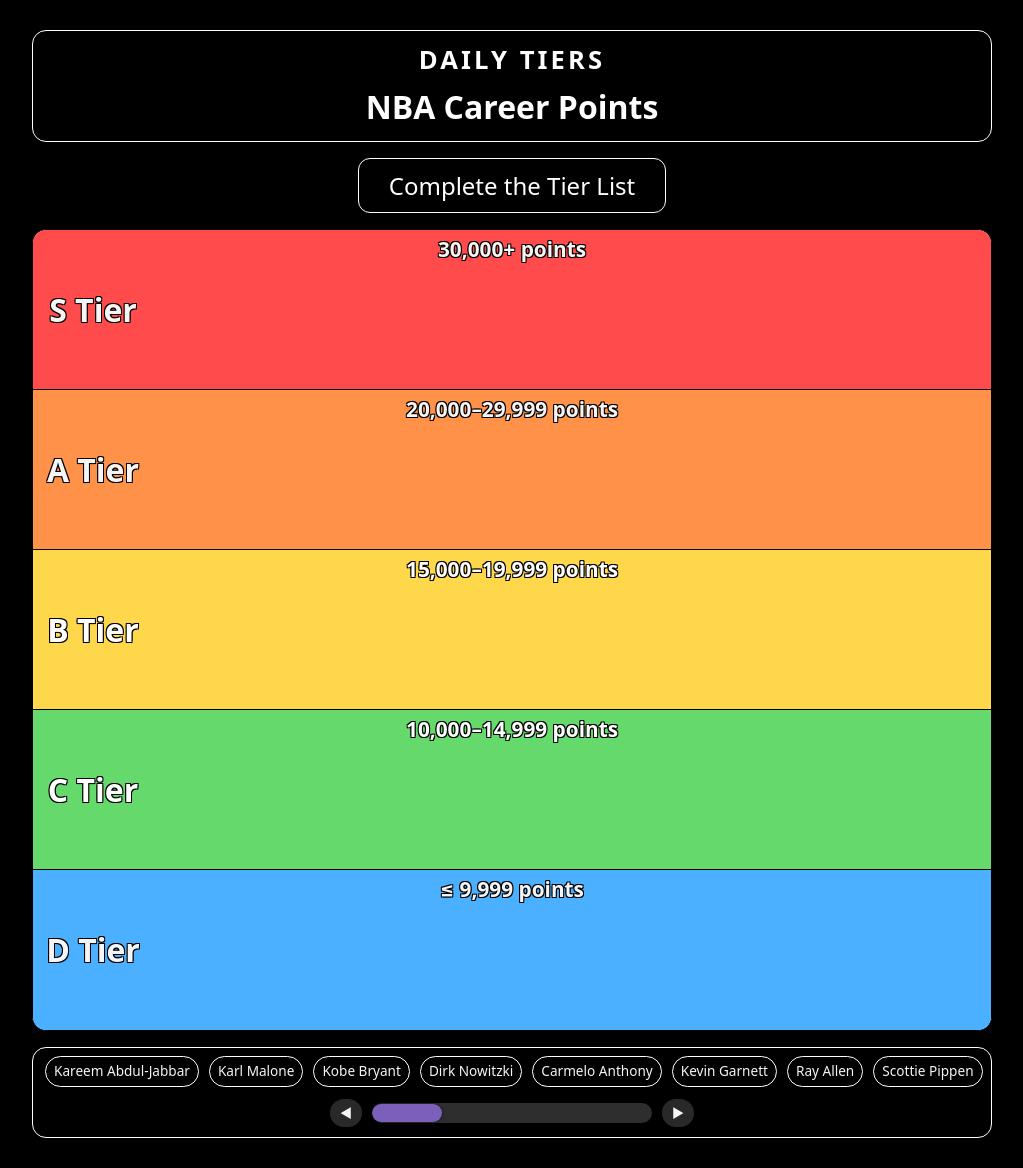
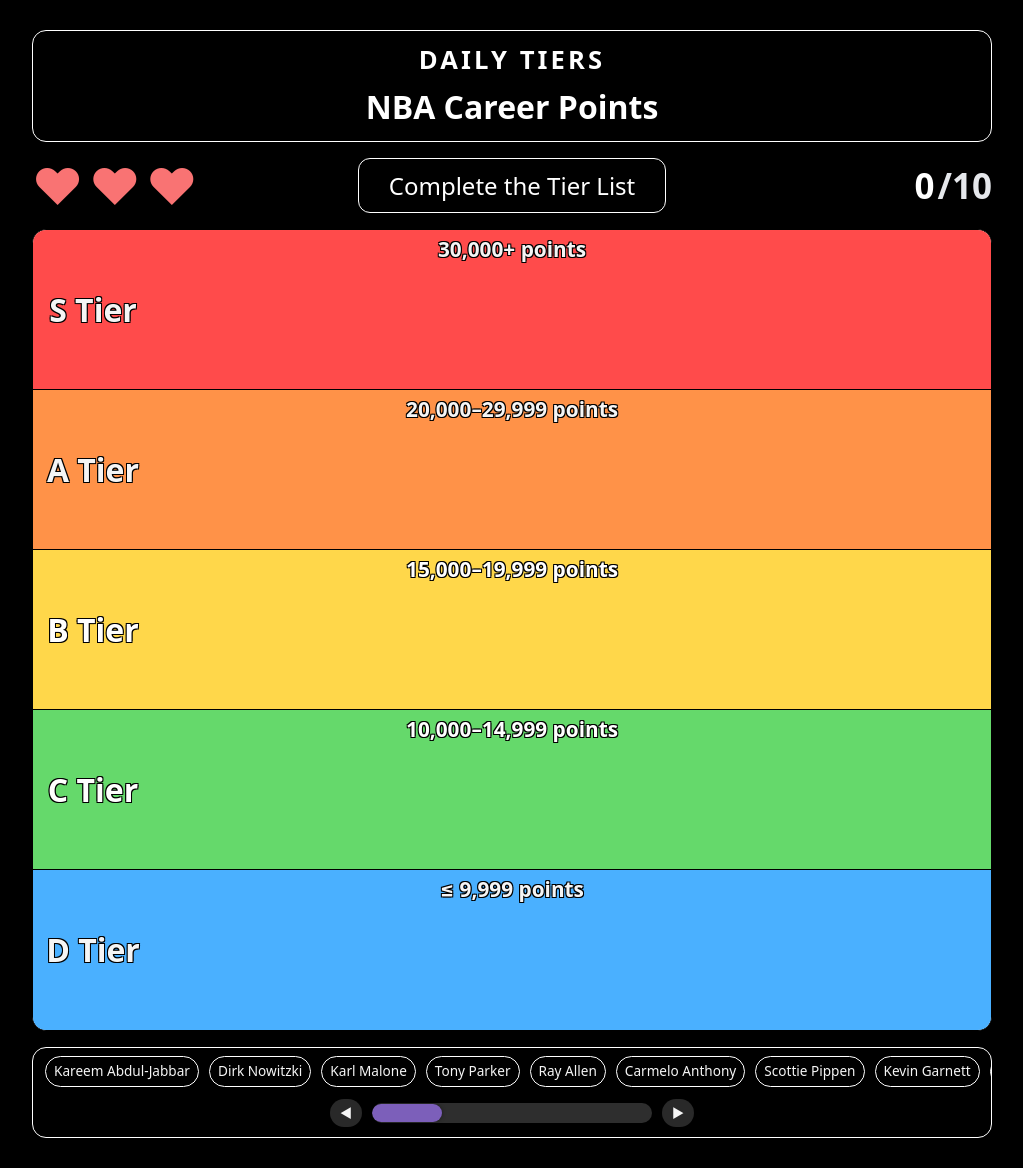
Before and after one commit to Tozmatine1/daily-tiers, a React (Vite) app: page / in a window 1280 px wide. Shown: the whole page, without its empty margins (128-1151 px from the left). Built offline with nearby package versions, Linux system fonts and the light colour scheme.

Commit message:
progress tracker

```diff
--- a/src/App.css
+++ b/src/App.css
@@ -809,3 +809,83 @@
   box-shadow: 0 0 4px rgba(0, 0, 0, 0.4);
   cursor: grab;
 }
+
+
+.top-bar {
+  display: flex;
+  align-items: center;
+  justify-content: center;
+  width: 100%;
+  margin-bottom: 0px;
+  position: relative;
+}
+
+/* LEFT COLUMN */
+.topbar-left {
+  flex: 1;
+  display: flex;
+  justify-content: flex-start;
+}
+
+/* CENTER COLUMN */
+.topbar-center {
+  display: flex;
+  justify-content: center;
+}
+
+/* RIGHT COLUMN */
+.topbar-right {
+  flex: 1;
+}
+
+/* Hearts */
+.attempt-hearts {
+  display: flex;
+  gap: 6px;
+  padding-left: 0px;
+}
+
+.heart {
+  font-size: 50px;
+  line-height: 1;
+}
+
+.heart-active {
+  color: #f97373;
+  text-shadow: 0 0 4px rgba(0, 0, 0, 0.4);
+}
+
+.heart-used {
+  color: #4b5563;
+  opacity: 0.6;
+}
+
+/* Right progress tracker */
+.progress-tracker {
+  display: flex;
+  align-items: center;
+  font-size: 35px;
+  gap: 3px;
+  justify-content: flex-end;
+  padding-right: 0px;
+}
+
+/* progress when >0 */
+.progress-correct {
+  color: #4ade80; /* green */
+  font-weight: bold;
+
+}
+
+/* progress when exactly 0 */
+.progress-zero {
+  color: white; /* or #f5f5f5 depending on your theme */
+  font-weight: bold;
+}
+
+/* the “/10” part */
+.progress-total {
+  color: #e5e7eb;
+  font-weight: bold;
+
+}
--- a/src/App.tsx
+++ b/src/App.tsx
@@ -1,5 +1,13 @@
 import "./App.css";
-import { useState, useEffect, useRef, type CSSProperties, type MouseEvent, type PointerEvent as ReactPointerEvent} from "react";
+import {
+  useState,
+  useEffect,
+  useRef,
+  useMemo,
+  type CSSProperties,
+  type MouseEvent,
+  type PointerEvent as ReactPointerEvent,
+} from "react";
 import {
   DndContext,
   DragOverlay,
@@ -10,7 +18,6 @@
   useSensors,
 } from "@dnd-kit/core";
 import type { DragEndEvent, DragStartEvent } from "@dnd-kit/core";
-
 import { getPuzzleForDate } from "./data/dailyPuzzle";
 import type { PuzzleItem, TierDefinition } from "./types/puzzle";
 
@@ -22,6 +29,9 @@
   }
   return copy;
 }
+
+const MAX_ATTEMPTS = 3;
+
 
 // =====================
 // Draggable item chip
@@ -235,6 +245,7 @@
       window.removeEventListener("pointerup", onPointerUp);
     };
   }, [isDraggingKnob]);
+
   const [activeDragId, setActiveDragId] = useState<string | null>(null);
 
   const [showResults, setShowResults] = useState<boolean>(() => {
@@ -246,14 +257,16 @@
 
       const stored = JSON.parse(raw) as {
         results?: Record<string, boolean>;
+        gameOver?: boolean;
       };
 
-      return !!stored.results;
+      return !!stored.results && !!stored.gameOver;
     } catch (err) {
       console.error("Failed to load showResults", err);
       return false;
     }
   });
+
 
   const { setNodeRef: setPoolRef, isOver: isOverPool } = useDroppable({
     id: "POOL",
@@ -284,25 +297,34 @@
     }
   });
 
-// 👉 MUST BE HERE (right after playerTiers)
-const [shuffledItemIds] = useState<string[]>(() => {
-  if (typeof window !== "undefined") {
+  // 🔀 Shuffled list of items, stable for this puzzleId
+const shuffledItems = useMemo(() => shuffleArray(puzzle.items), [puzzle.items]);
+
+  // how many full-board checks the player has used
+  const [attemptsUsed, setAttemptsUsed] = useState<number>(() => {
+    if (typeof window === "undefined") return 0;
+
+    try {
       const raw = window.localStorage.getItem(STORAGE_KEY);
-    if (raw) {
-      const stored = JSON.parse(raw);
-      if (stored.shuffledItemIds) {
-        return stored.shuffledItemIds;
+      if (!raw) return 0;
+
+      const stored = JSON.parse(raw) as { attemptsUsed?: number };
+      return stored.attemptsUsed ?? 0;
+    } catch {
+      return 0;
     }
-    }
-  }
-
-  // Generate new shuffled order for first-time load today
-  const ids = puzzle.items.map((i: PuzzleItem) => i.id);
-  return shuffleArray(ids);
   });
 
+  // feedback for last imperfect attempt
+  const [lastAttemptCorrect, setLastAttemptCorrect] = useState<number | null>(
+    null
+  );
+
+
+
   // itemId -> correct? after checking
-  const [results, setResults] = useState<Record<string, boolean> | null>(() => {
+  const [results, setResults] = useState<Record<string, boolean> | null>(
+    () => {
       if (typeof window === "undefined") return null;
 
       try {
@@ -318,7 +340,8 @@
         console.error("Failed to load saved results", err);
         return null;
       }
-  });
+    }
+  );
 
   // track whether user already submitted
  const [hasSubmitted, setHasSubmitted] = useState<boolean>(() => {
@@ -330,9 +353,10 @@
 
       const stored = JSON.parse(raw) as {
         results?: Record<string, boolean>;
+        gameOver?: boolean;
       };
 
-      return !!stored.results;
+      return !!stored.gameOver;
     } catch (err) {
       console.error("Failed to load hasSubmitted", err);
       return false;
@@ -360,7 +384,7 @@
   }, []);
 
   function checkAnswers() {
-    // If they've already submitted, just reopen the results modal
+    // If game is over, just reopen the results modal
     if (hasSubmitted) {
       if (results) {
         setShowResults(true);
@@ -368,7 +392,7 @@
       return;
     }
 
-    // First-time submission: require a complete board
+    // Require a complete board before checking
     if (!allAnswered) return;
 
     const scoreObject: Record<string, boolean> = {};
@@ -377,9 +401,19 @@
       scoreObject[item.id] = item.trueTier === chosen;
     });
 
+    const correctCount = Object.values(scoreObject).filter(Boolean).length;
+    const nextAttempts = attemptsUsed + 1;
+
+    // Perfect or out of attempts → GAME OVER
+    const isPerfect = correctCount === puzzle.items.length;
+    const noAttemptsLeft = nextAttempts >= MAX_ATTEMPTS;
+
+    if (isPerfect || noAttemptsLeft) {
       setResults(scoreObject);
       setShowResults(true);
       setHasSubmitted(true);
+      setAttemptsUsed(nextAttempts);
+      setLastAttemptCorrect(correctCount);
 
       try {
         window.localStorage.setItem(
@@ -387,11 +421,33 @@
           JSON.stringify({
             playerTiers,
             results: scoreObject,
-    shuffledItemIds, // SAVE the order
+            attemptsUsed: nextAttempts,
+            gameOver: true,
           })
         );
       } catch (err) {
-      console.error("Failed to save attempt", err);
+        console.error("Failed to save final attempt", err);
+      }
+
+      return;
+    }
+
+    // Imperfect attempt, still have tries left:
+    // tell them how many are correct, but let them rearrange.
+    setAttemptsUsed(nextAttempts);
+    setLastAttemptCorrect(correctCount);
+
+    try {
+      window.localStorage.setItem(
+        STORAGE_KEY,
+        JSON.stringify({
+          playerTiers,
+          attemptsUsed: nextAttempts,
+          // no results, no gameOver yet
+        })
+      );
+    } catch (err) {
+      console.error("Failed to save partial attempt", err);
     }
   }
 
@@ -446,6 +502,25 @@
     return "";
   }
 
+  const totalItems = puzzle.items.length;
+
+  // Was the game ended because of a perfect run?
+  const isPerfectGameOver =
+    hasSubmitted && lastAttemptCorrect === totalItems;
+
+  // Hearts should gray only on *failed* attempts
+  let failedAttempts = attemptsUsed;
+
+  if (isPerfectGameOver) {
+    // Don’t count the winning attempt as a "lost heart"
+    failedAttempts = Math.max(0, attemptsUsed - 1);
+  }
+
+  if (failedAttempts > MAX_ATTEMPTS) {
+    failedAttempts = MAX_ATTEMPTS;
+  }
+
+
   return (
     <div className="app">
       <div className="app-inner">
@@ -464,6 +539,25 @@
           >
             <section className="game-layout">
               <div className="top-bar">
+  {/* LEFT: hearts */}
+  <div className="topbar-left">
+    <div className="attempt-hearts">
+      {Array.from({ length: MAX_ATTEMPTS }).map((_, idx) => {
+        const used = idx < failedAttempts;
+        return (
+          <span
+            key={idx}
+            className={`heart ${used ? "heart-used" : "heart-active"}`}
+          >
+            ♥
+          </span>
+        );
+      })}
+    </div>
+  </div>
+
+  {/* CENTER: button */}
+  <div className="topbar-center">
     <button
       onClick={checkAnswers}
       disabled={!allAnswered && !hasSubmitted}
@@ -475,6 +569,23 @@
         ? "Check Answers"
         : "Complete the Tier List"}
     </button>
+  </div>
+
+  <div className="topbar-right">
+  <div className="progress-tracker">
+    <span
+      className={
+        (lastAttemptCorrect ?? 0) === 0
+          ? "progress-zero"
+          : "progress-correct"
+      }
+    >
+      {lastAttemptCorrect ?? 0}
+    </span>
+    <span className="progress-total">/{puzzle.items.length}</span>
+  </div>
+</div>
+
               </div>
 
               <DragOverlay>
@@ -514,15 +625,19 @@
               <div
                 className="items-pool"
                 ref={setPoolRef}
-  style={isOverPool ? { boxShadow: "0 0 0 2px #7c5fba" } : undefined}
+                style={
+                  isOverPool ? { boxShadow: "0 0 0 2px #7c5fba" } : undefined
+                }
               >
                 <ul
                   className="items-list"
                   ref={poolScrollRef}
                   onScroll={handlePoolScroll}
                 >
-    {puzzle.items
-      .filter((item: PuzzleItem) => playerTiers[item.id] === "")
+                  {shuffledItems
+                    .filter(
+                      (item: PuzzleItem) => playerTiers[item.id] === ""
+                    )
                     .map((item: PuzzleItem) => (
                       <li key={item.id} className="items-list-entry">
                         <DraggableItem
@@ -542,7 +657,9 @@
                             {item.name}{" "}
                             <span
                               className={
-                  results[item.id] ? "result-check" : "result-x"
+                                results[item.id]
+                                  ? "result-check"
+                                  : "result-x"
                               }
                             >
                               {results[item.id] ? "✓" : "✗"}
@@ -558,7 +675,10 @@
                     type="button"
                     className="pool-scroll-button"
                     onClick={() =>
-        poolScrollRef.current?.scrollBy({ left: -160, behavior: "smooth" })
+                      poolScrollRef.current?.scrollBy({
+                        left: -160,
+                        behavior: "smooth",
+                      })
                     }
                     aria-label="Scroll items left"
                   >
@@ -583,7 +703,10 @@
                     type="button"
                     className="pool-scroll-button"
                     onClick={() =>
-        poolScrollRef.current?.scrollBy({ left: 160, behavior: "smooth" })
+                      poolScrollRef.current?.scrollBy({
+                        left: 160,
+                        behavior: "smooth",
+                      })
                     }
                     aria-label="Scroll items right"
                   >
@@ -615,7 +738,8 @@
                     </p>
 
                     <div className="results-tiers">
-                      {puzzle.category.tiers.map((tier: TierDefinition) => {
+                      {puzzle.category.tiers.map(
+                        (tier: TierDefinition) => {
                           const tierItems = puzzle.items.filter(
                             (item: PuzzleItem) => item.trueTier === tier.id
                           );
@@ -627,7 +751,8 @@
                             >
                               <h4>{tier.id} Tier</h4>
                               <ul>
-                              {tierItems.map((item: PuzzleItem) => (
+                                {tierItems.map(
+                                  (item: PuzzleItem) => (
                                     <li key={item.id}>
                                       {item.name}{" "}
                                       <span
@@ -637,14 +762,18 @@
                                             : "result-x"
                                         }
                                       >
-                                    {results[item.id] ? "✓" : "✗"}
+                                        {results[item.id]
+                                          ? "✓"
+                                          : "✗"}
                                       </span>
                                     </li>
-                              ))}
+                                  )
+                                )}
                               </ul>
                             </div>
                           );
-                      })}
+                        }
+                      )}
                     </div>
                   </div>
                 </div>
```
Lines whose indentation alone changed are shown as unchanged.
